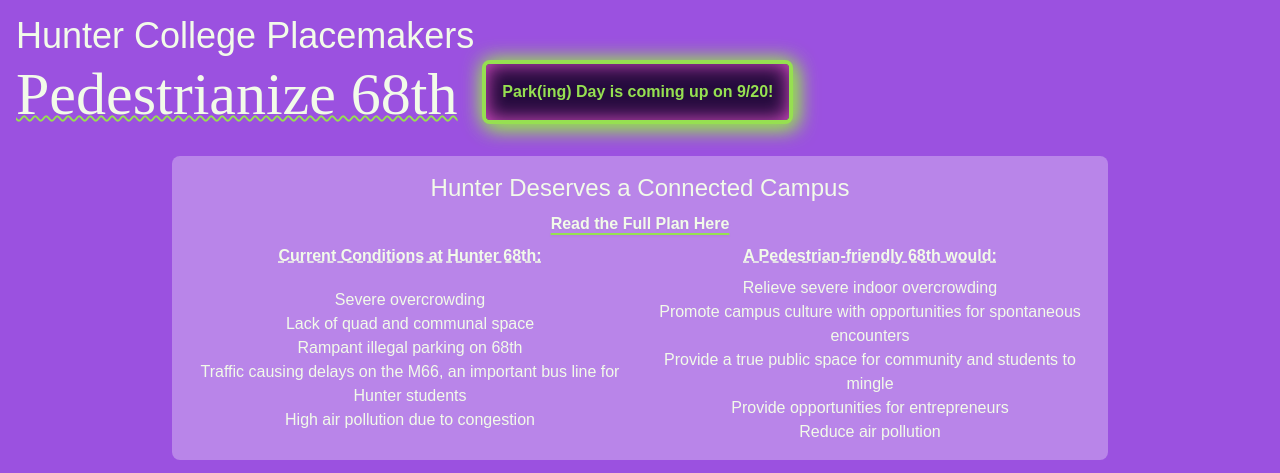
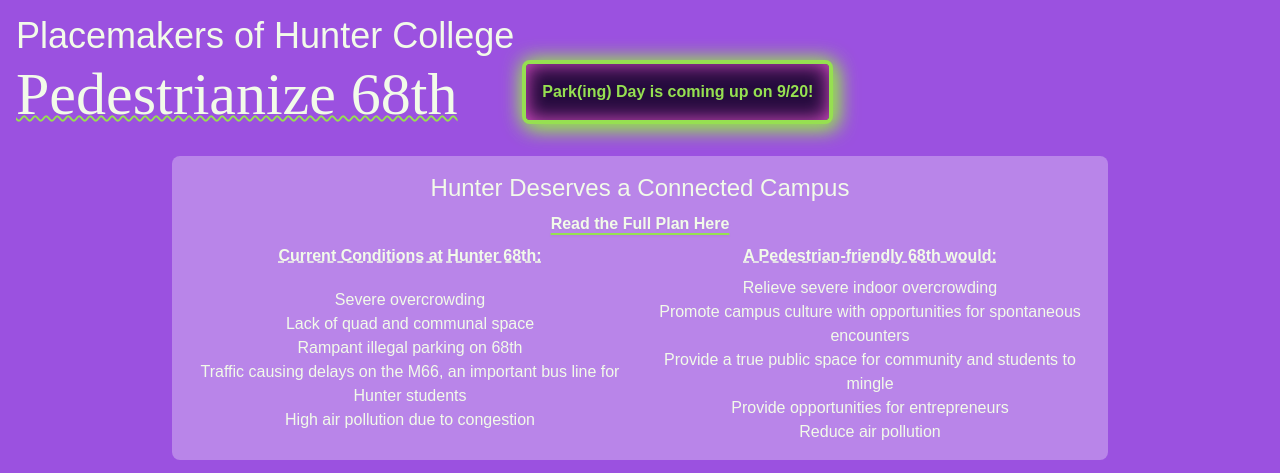
Before and after one commit to kroy/hunter-parking-day, an Astro site: page / in a window 1280 px wide. Shown: the top 473 px of the page. Built offline with nearby package versions, Linux system fonts and the light colour scheme; Astro itself is replaced by a stand-in of ours; a web font is replaced by a local one.

Commit message:
change club name

```diff
--- a/src/layouts/Layout.astro
+++ b/src/layouts/Layout.astro
@@ -30,7 +30,9 @@
     >
       <a href="/">
         <div class="flex flex-col gap-2">
-          <div class="text-4xl font-extralight">Hunter College Placemakers</div>
+          <div class="text-4xl font-extralight">
+            Placemakers of Hunter College
+          </div>
           {
             title !== "Park(ing) Day" ? (
               <div class="text-6xl font-[puffin-arcade-liquid] underline decoration-wavy decoration-accent decoration-[1.5px]">
```
